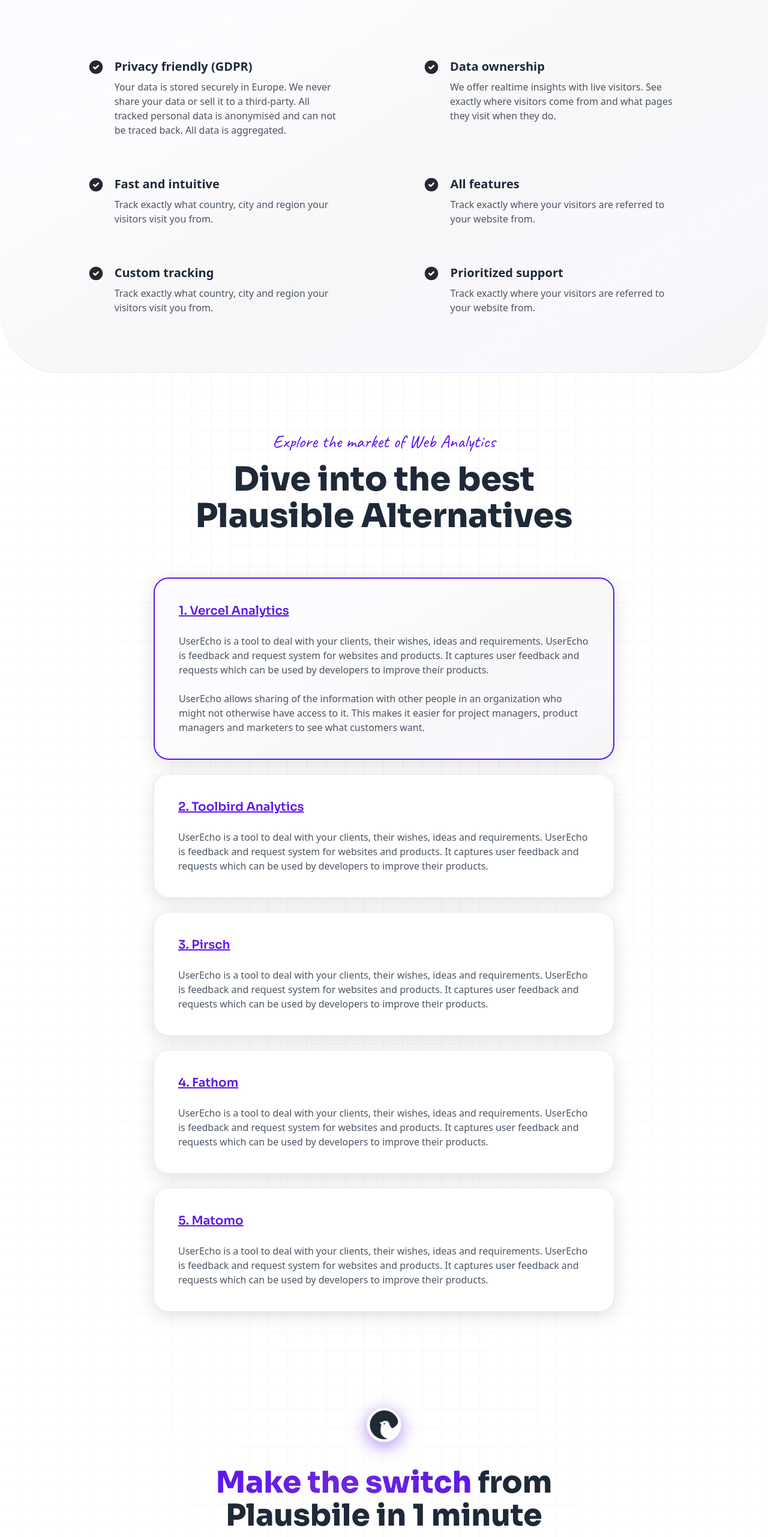
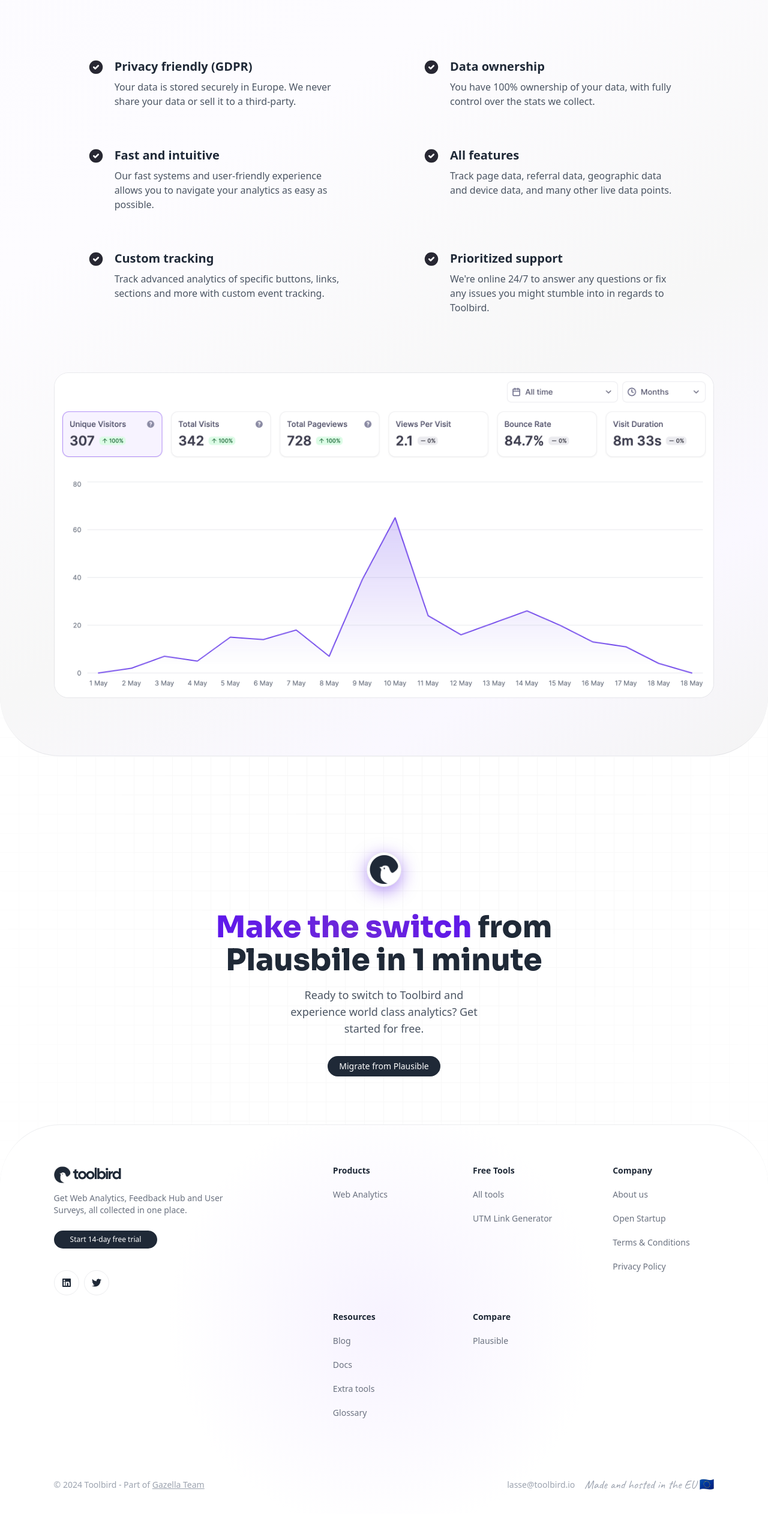
Before and after one commit to Gazella-Team/LM-Consulting, a Next.js app: page /compare/plausible in a window 1280 px wide. Shown: the part 1587-4150 px from the top of the page at 60% size. After the commit the page ends 4111 px from the top, so only its background shows below. Built offline with nearby package versions, Linux system fonts and the light colour scheme; what @ebay/nice-modal-react, @toolbird/web would draw is missing.

Commit message:
plausible

```diff
--- a/src/components/Layout/Footer.tsx
+++ b/src/components/Layout/Footer.tsx
@@ -73,6 +73,15 @@
 			{
 				label: 'Glossary',
 				href: '/glossary',
+			},
+		],
+	},
+	{
+		title: 'Compare',
+		links: [
+			{
+				label: 'Plausible',
+				href: '/compare/plausible',
 			},
 		],
 	},
--- a/src/pages/compare/plausible.tsx
+++ b/src/pages/compare/plausible.tsx
@@ -243,9 +243,7 @@
 							</h2>
 							<p className="text-gray-600">
 								Your data is stored securely in Europe. We never
-								share your data or sell it to a third-party. All
-								tracked personal data is anonymised and can not
-								be traced back. All data is aggregated.
+								share your data or sell it to a third-party.
 							</p>
 						</div>
 					</div>
@@ -262,9 +260,7 @@
 								Data ownership
 							</h2>
 							<p className="text-gray-600">
-								We offer realtime insights with live visitors.
-								See exactly where visitors come from and what
-								pages they visit when they do.
+								You have 100% ownership of your data, with fully control over the stats we collect.
 							</p>
 						</div>
 					</div>
@@ -281,8 +277,7 @@
 								Fast and intuitive
 							</h2>
 							<p className="text-gray-600">
-								Track exactly what country, city and region your
-								visitors visit you from.
+								Our fast systems and user-friendly experience allows you to navigate your analytics as easy as possible.
 							</p>
 						</div>
 					</div>
@@ -299,8 +294,7 @@
 								All features
 							</h2>
 							<p className="text-gray-600">
-								Track exactly where your visitors are referred
-								to your website from.
+								Track page data, referral data, geographic data and device data, and many other live data points.
 							</p>
 						</div>
 					</div>
@@ -317,8 +311,7 @@
 								Custom tracking
 							</h2>
 							<p className="text-gray-600">
-								Track exactly what country, city and region your
-								visitors visit you from.
+								Track advanced analytics of specific buttons, links, sections and more with custom event tracking.
 							</p>
 						</div>
 					</div>
@@ -335,13 +328,14 @@
 								Prioritized support
 							</h2>
 							<p className="text-gray-600">
-								Track exactly where your visitors are referred
-								to your website from.
+								We're online 24/7 to answer any questions or fix any issues you might stumble into in regards to Toolbird.
 							</p>
 						</div>
 					</div>
 				</div>
+				<img className='w-full rounded-3xl mt-24 border border-gray-600/10' src="/showcases/analysis.webp"></img>
 			</BlurSection>
+			{/*
 			<SectionIntro
 				heading="Dive into the best Plausible Alternatives"
 				hook="Explore the market of Web Analytics"
@@ -349,7 +343,7 @@
 				<section className='max-w-3xl flex flex-col gap-6 mx-auto'>
 					<div style={{ background: 'linear-gradient(329deg, rgba(244,244,244,1) 0%, rgba(250,248,255,1) 17%, rgba(247,247,247,1) 37%, rgba(253,252,255,1) 67%, rgba(252,251,255,1) 94%)', }} className='rounded-[25px] border-main shadow-clean p-10 border-2 flex flex-col gap-6'>
 						<Link href={"/"} className='text-xl underline text-main font-semibold '>1. Vercel Analytics</Link>
-						<p className='paragraph text-gray-600'>UserEcho is a tool to deal with your clients, their wishes, ideas and requirements. UserEcho is feedback and request system for websites and products. It captures user feedback and requests which can be used by developers to improve their products.<br></br><br></br>UserEcho allows sharing of the information with other people in an organization who might not otherwise have access to it. This makes it easier for project managers, product managers and marketers to see what customers want.</p>
+						<p className='paragraph text-gray-600'>Vercel Web Analytics is a lightweight, privacy-focused analytics tool designed to help developers and website owners gain insights into their web traffic.<br></br><br></br>Unlike traditional analytics tools, Vercel Web Analytics prioritizes user privacy by not tracking personal data, cookies, or IP addresses. It offers real-time data on visitor counts, page views, and referrer sources, all presented in a simple and easy-to-understand dashboard.<br></br><br></br>This makes it an excellent choice for those who want to understand their website performance without compromising user privacy.</p>
 					</div>
 					<div className='bg-white rounded-[25px] border-gray-600/10 shadow-clean p-10 border flex flex-col gap-6'>
 						<Link href={"/"} className='text-xl underline text-main font-semibold '>2. Toolbird Analytics</Link>
@@ -369,6 +363,7 @@
 					</div>
 				</section>
 			</SectionIntro>
+			 */}
 			<section className="py-16 mt-24 pb-0 relative">
 				<div className="w-[86%] relative mx-auto max-w-6xl mb-20 text-center">
 					<div className="flex items-center justify-center mb-10">
```
